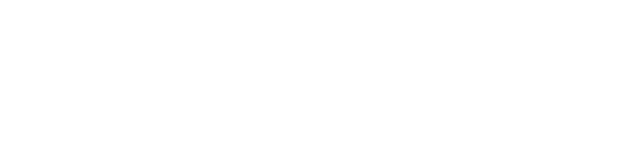
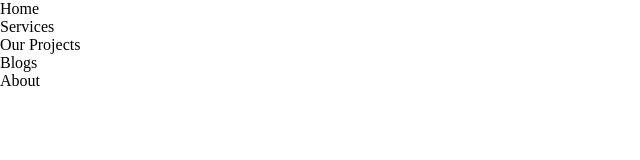
Before and after one commit to Computer-Science-Group/galaxy-template, a plain HTML site: page index.html in a window 1280 px wide. Shown: the whole page, without its empty margins (0-640 px from the left). Drawn offline with Linux system fonts and the light colour scheme.

Commit message:
add nav bar

```diff
--- a/index.html
+++ b/index.html
@@ -12,6 +12,16 @@
 <body>
 
 
+  <nav>
+    <ul>
+      <li>Home</li>
+      <li>Services</li>
+      <li>Our Projects</li>
+      <li>Blogs</li>
+      <li>About</li>
+    </ul>
+  </nav>
+
 
   <script src="./assets/js/main.js"></script>
 </body>
```
